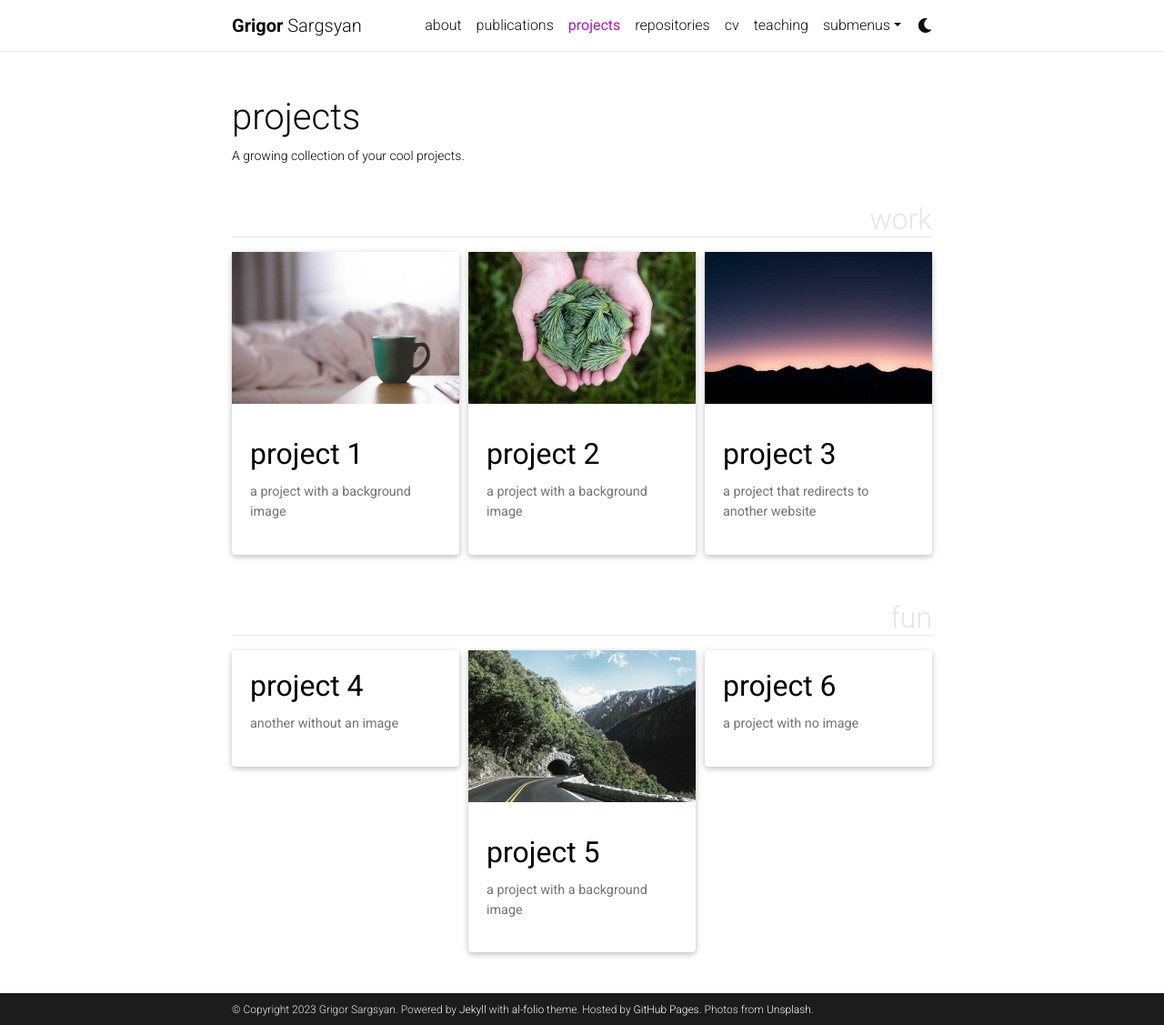
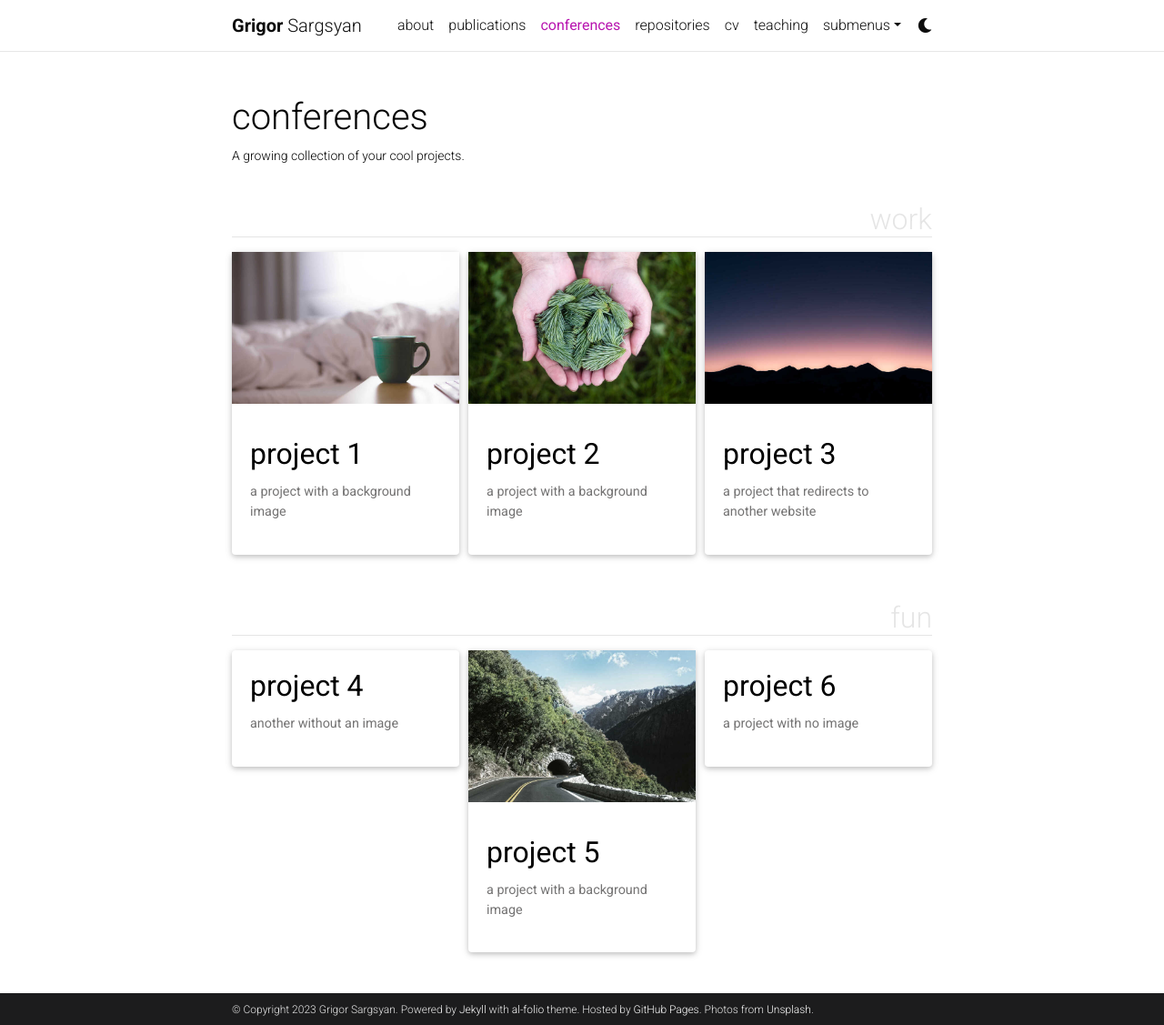
Before and after one commit to grigorsarg/grigorsarg.github.io, a Jekyll site: the page built from _pages/conferences.md, in a window 1280 px wide and 1127 px high. Shown: the whole window at 91% size. Built offline with Jekyll 4.4.1, drawn with Linux system fonts in a browser that asks for light colours; full-size pictures stand in for the smaller copies a plugin makes; comment, search, counter and statistics services are not loaded; a style sheet for code colours, icons or effects is not loaded.

Commit message:
Update and rename projects.md to conferences.md

```diff
--- a/_pages/projects.md
+++ b/_pages/conferences.md
@@ -1,7 +1,7 @@
 ---
 layout: page
-title: projects
-permalink: /projects/
+title: conferences
+permalink: /conferences/
 description: A growing collection of your cool projects.
 nav: true
 nav_order: 2
```
